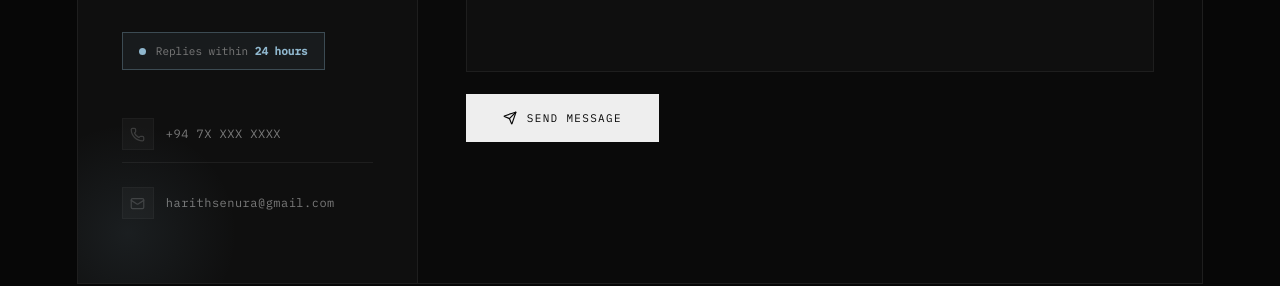
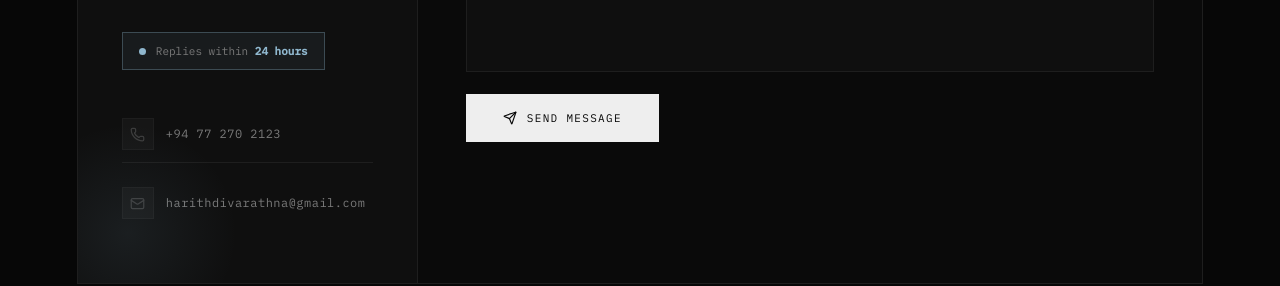
Before and after one commit to harithsenura/P, a Next.js app: page / in a window 1280 px wide. Shown: the part 4460-4746 px from the top of the page. Built offline with nearby package versions, Linux system fonts and the light colour scheme.

Commit message:
aded Fzone project

```diff
--- a/src/components/WorkWithMe.tsx
+++ b/src/components/WorkWithMe.tsx
@@ -171,13 +171,13 @@ export default function WorkWithMe() {
 
           {/* Contact info */}
           <div className="wwm-contact-info">
-            <a href="tel:+94XXXXXXXXX" className="wwm-info-row" id="contact-phone">
+            <a href="tel:+94772702123" className="wwm-info-row" id="contact-phone">
               <span className="wwm-info-icon"><Phone size={15} /></span>
-              <span className="wwm-info-text">+94 7X XXX XXXX</span>
+              <span className="wwm-info-text">+94 77 270 2123</span>
             </a>
-            <a href="mailto:harithsenura@gmail.com" className="wwm-info-row" id="contact-email">
+            <a href="mailto:harithdivarathna@gmail.com" className="wwm-info-row" id="contact-email">
               <span className="wwm-info-icon"><Mail size={15} /></span>
-              <span className="wwm-info-text">harithsenura@gmail.com</span>
+              <span className="wwm-info-text">harithdivarathna@gmail.com</span>
             </a>
           </div>
         </div>
```
